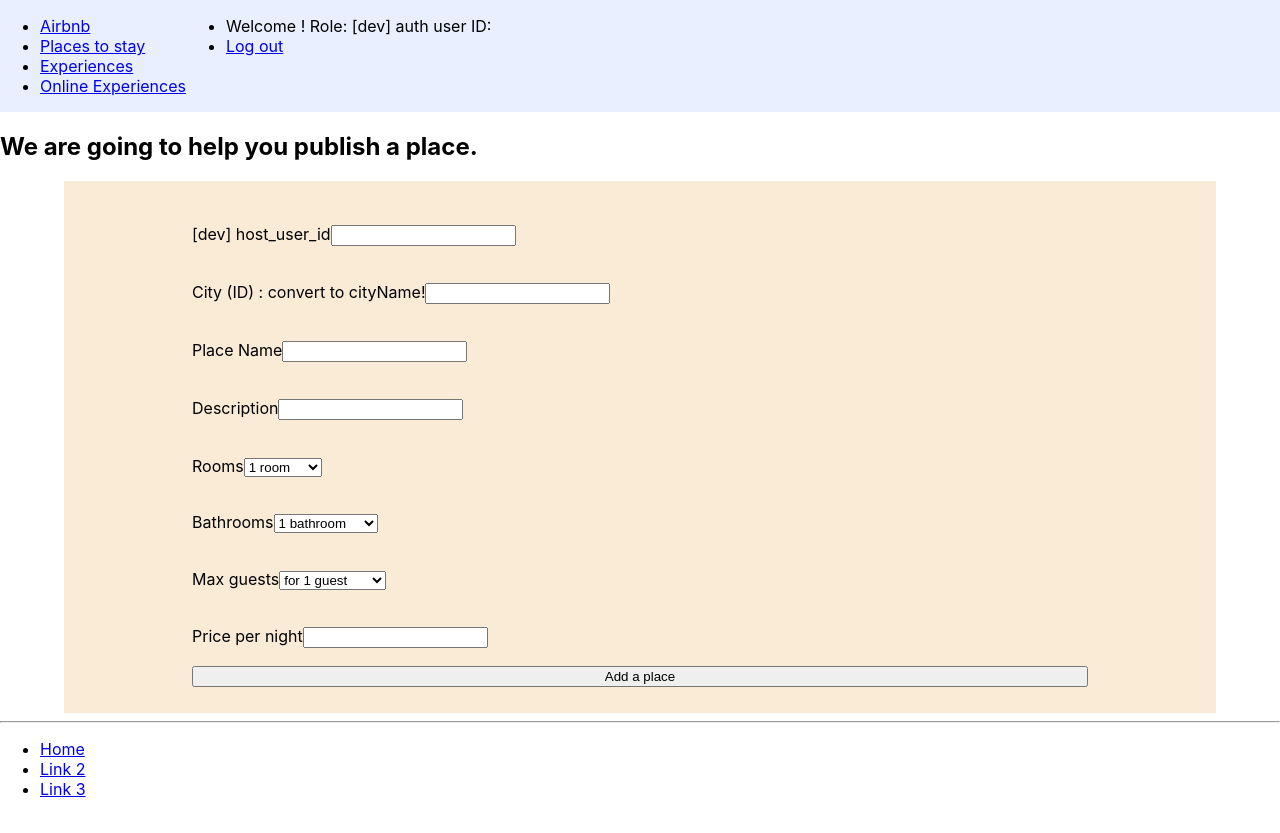
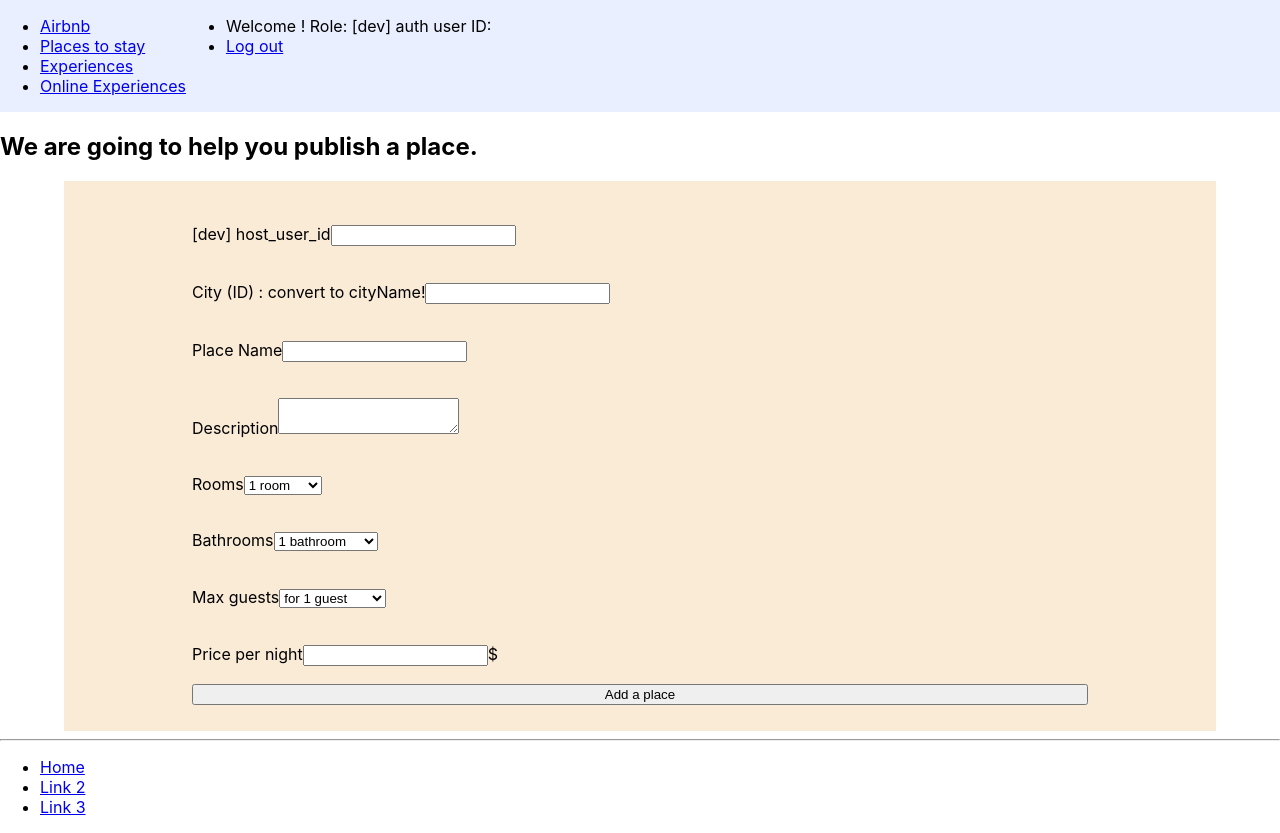
Before and after one commit to rozaribeiro/airbnb-clone-client, a React (Create React App) app: page /places in a window 1280 px wide. Built offline with nearby package versions, Linux system fonts and the light colour scheme; sample sign-in values are in the browser's storage.

Commit message:
addPlaceForm wip, context: currency

```diff
--- a/src/pages/AddPlace/Forms/AddPlaceForm.jsx
+++ b/src/pages/AddPlace/Forms/AddPlaceForm.jsx
@@ -3,6 +3,8 @@ import api from "../../../services/api";
 // import {withRouter} from 'react-router-dom';
 import appContext from "../../../store";
 
+// dkong TODO : filter user input
+// get auth user from somewhere or verify with accessible data from client > get auth user id
 class AddPlaceForm extends React.Component {
   static contextType = appContext;
 
@@ -92,11 +94,15 @@ class AddPlaceForm extends React.Component {
         // axios.post("http://localhost:8000/api/places", place_data, config).then(
         (response) => {
           console.log(response);
-
-          // this.props.history.push("/bookings");
+          if (response.status === 201) {
+            // this.props.history.push("/");
+            // console.log(props);
+          } // displaySuccessMessage("Succesfully created the place!")
+          // push to place details?
         },
         (error) => {
           console.error(error);
+          // displayError("There was an error trying to add your place.")
         }
       );
 
@@ -175,12 +181,21 @@ class AddPlaceForm extends React.Component {
 
           <li>
             <label htmlFor="description">Description</label>
-            <input
+            {/* <input
               value={this.state.description}
               type="text"
               name="description"
               onChange={this.handleChange}
-            />
+            /> */}
+
+            {
+              <textarea
+                value={this.state.description}
+                type="text"
+                name="description"
+                onChange={this.handleChange}
+              />
+            }
           </li>
           <li>
             <label htmlFor="rooms">Rooms</label>
@@ -238,6 +253,7 @@ class AddPlaceForm extends React.Component {
               name="price_by_night"
               onChange={(e) => this.handleChangeInt(e)}
             />
+            {this.context.currency}
           </li>
 
           {/* <label htmlFor="available">available</label>
--- a/src/pages/Authenticate/SignInPage.jsx
+++ b/src/pages/Authenticate/SignInPage.jsx
@@ -34,10 +34,10 @@ export default class SignInForm extends Component {
         this.state.email,
         this.state.password
       );
-      // console.log(response);
+      console.log(response);
       localStorage.removeItem("token");
       localStorage.setItem("token", response.data.token);
-      console.log(response.data);
+      // console.log(response.data);
       this.context.setAuth(true);
       const { first_name, last_name, email, role, authUserId } =
         response.data.user; // + id
--- a/src/store.js
+++ b/src/store.js
@@ -20,6 +20,7 @@ class AppProvider extends React.Component {
       isAuth: token ? true : false,
       role: null,
       authUserId: null,
+      currency: "$",
       setUser: this.setUser,
       setUserInfos: this.setUserInfos,
 
```
